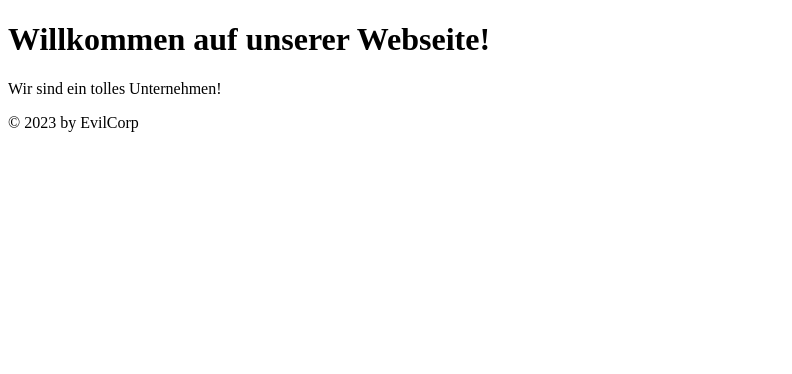
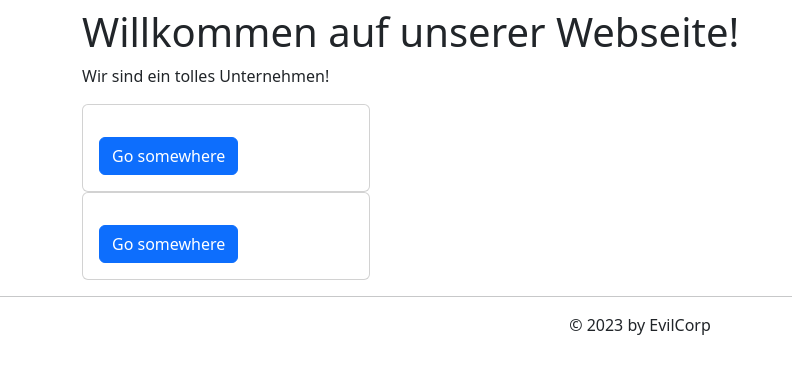
Before and after one commit to mafhgr/semesterprojekt, a Flask app: template templates/index.html in a window 1280 px wide. Shown: the top 374 px of the page, without its empty margins (0-792 px from the left). Run offline with Flask 3, Linux system fonts and the light colour scheme; the template is opened without the code that fills it, so the values that code supplies are empty.

Commit message:
Anpassungen

```diff
--- a/hello.py
+++ b/hello.py
@@ -4,8 +4,16 @@
 
 #Pfad, den der Benutzer aufruft
 @app.route('/')
-def home():
-    return render_template('index.html')
+def index():
+    card1 = {
+        'title': 'Karte 1',
+        'content': 'Das ist der Inhalt der ersten Karte'
+    }
+    card2 = {
+        'title': 'Karte 2',
+        'content': 'Das ist der Inhalt der zweiten Karte'
+    }
+    return render_template('index.html', card1=card1, card2=card2)
 
 
 
--- a/templates/base.html
+++ b/templates/base.html
@@ -1,17 +1,29 @@
 <!DOCTYPE html>
 <html lang="de">
 <head>
-    <!-- head content here -->
+    <title>Website...</title>
+    <meta charset="utf-8">
+    <meta name="viewport" content="width=device-width, initial-scale=1">
+    <link href="https://cdn.jsdelivr.net/npm/bootstrap@5.3.2/dist/css/bootstrap.min.css" rel="stylesheet" integrity="sha384-T3c6CoIi6uLrA9TneNEoa7RxnatzjcDSCmG1MXxSR1GAsXEV/Dwwykc2MPK8M2HN" crossorigin="anonymous">
+    <script src="https://cdn.jsdelivr.net/npm/bootstrap@5.3.2/dist/js/bootstrap.bundle.min.js" integrity="sha384-C6RzsynM9kWDrMNeT87bh95OGNyZPhcTNXj1NW7RuBCsyN/o0jlpcV8Qyq46cDfL" crossorigin="anonymous"></script>
+
 </head>
 <body>
-    <h1>
-        {% block header %}{% endblock %}
-    </h1>
-    <div>
-        {% block content %}{% endblock %}
+
+    <div class="container">
+        <div class="row">
+            <div class="col">
+                <h1>
+                    {% block header %}{% endblock %}
+                </h1>
+                {% block content %}{% endblock %}
+            </div>
+        </div>
     </div>
-    <footer>
-        {% block footer %}{% endblock %} &copy; 2023 by EvilCorp
+    <footer class="text-center">
+        <hr>
+        {% block footer %}{% endblock %}
+        &copy; 2023 by EvilCorp
     </footer>
 </body>
 </html>
--- /dev/null
+++ b/templates/card.html
@@ -0,0 +1,8 @@
+
+<div class="card" style="width: 18rem;">
+    <div class="card-body">
+      <h5 class="card-title">{{ card.title }}</h5>
+      <p class="card-text">{{ card.content }}</p>
+      <a href="#" class="btn btn-primary">Go somewhere</a>
+    </div>
+  </div>
--- a/templates/index.html
+++ b/templates/index.html
@@ -6,5 +6,17 @@
 {% endblock %}
 
 {% block content %}
-<p>Wir sind ein tolles Unternehmen!</p>
+    <p>Wir sind ein tolles Unternehmen!</p>
+
+    {% with card=card1 %}
+    {% include "card.html" %}
+    {% endwith %}
+
+    {%with card=card2 %}
+    {% include "card.html" %}
+    {% endwith %}
+
 {% endblock %}
+
+{% block footer %}
+{% endblock %}
```
